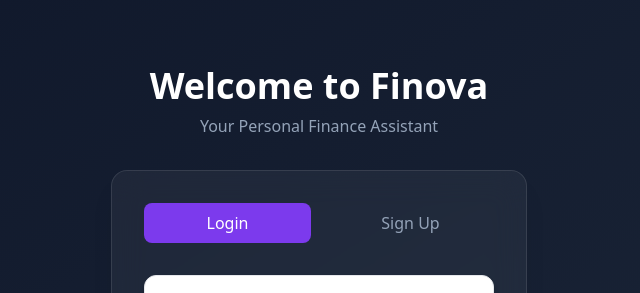
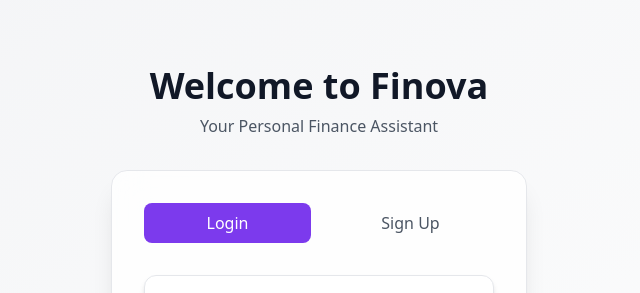
Before and after one commit to CoralBarekett/finova-stock-sage, a React (Vite) app: page /auth in a window 1280 px wide. Shown: the top 293 px of the page, without its empty margins (321-961 px from the left). Built offline with nearby package versions, Linux system fonts and the light colour scheme; no server answers.

Commit message:
feat: Implement dynamic light/dark mode and fix auth navigation
- Implemented dynamic light/dark mode for the authentication screen based on the time of day.
- Fixed the navigation issue after successful login/signup to immediately redirect to the home screen.

```diff
--- a/src/components/auth/LoginForm.tsx
+++ b/src/components/auth/LoginForm.tsx
@@ -1,4 +1,3 @@
-
 import React, { useState } from "react";
 import { Mail, Key, Facebook, Chrome } from "lucide-react";
 import { useNavigate } from "react-router-dom";
@@ -49,10 +48,8 @@ const LoginForm: React.FC = () => {
           title: "Welcome back!",
           description: "You have successfully logged in.",
         });
-        // Force immediate navigation to dashboard
-        setTimeout(() => {
-          navigate('/dashboard', { replace: true });
-        }, 0);
+        // Immediate navigation after successful login
+        navigate('/dashboard', { replace: true });
       } catch (error) {
         console.error("Login error:", error);
         if (error.response?.status === 404) {
--- a/src/components/auth/RegisterForm.tsx
+++ b/src/components/auth/RegisterForm.tsx
@@ -1,4 +1,3 @@
-
 import React, { useState } from "react";
 import { Mail, Key, Facebook, Chrome, User } from "lucide-react";
 import { useNavigate } from "react-router-dom";
@@ -64,10 +63,8 @@ const RegisterForm: React.FC = () => {
           title: "Welcome to Finova!",
           description: "Your account has been created successfully.",
         });
-        // Force immediate navigation to dashboard
-        setTimeout(() => {
-          navigate('/dashboard', { replace: true });
-        }, 0);
+        // Immediate navigation after successful registration
+        navigate('/dashboard', { replace: true });
       } catch (error) {
         console.error("Registration error:", error);
         if (error.response?.status === 409) {
--- a/src/pages/Auth.tsx
+++ b/src/pages/Auth.tsx
@@ -2,12 +2,14 @@
 import React, { useState, useEffect } from 'react';
 import { useNavigate } from 'react-router-dom';
 import { useAuth } from '@/context/AuthContext';
+import { useTheme } from '@/context/ThemeContext';
 import LoginForm from '@/components/auth/LoginForm';
 import RegisterForm from '@/components/auth/RegisterForm';
 
 const Auth = () => {
   const [isLogin, setIsLogin] = useState(true);
   const { user, loading } = useAuth();
+  const { theme } = useTheme();
   const navigate = useNavigate();
 
   useEffect(() => {
@@ -18,30 +20,50 @@ const Auth = () => {
 
   if (loading) {
     return (
-      <div className="min-h-screen flex items-center justify-center bg-gradient-to-br from-slate-900 to-slate-800">
+      <div className={`min-h-screen flex items-center justify-center ${
+        theme === 'dark'
+          ? 'bg-gradient-to-br from-gray-900 to-gray-800'
+          : 'bg-gradient-to-br from-gray-100 to-white'
+      }`}>
         <div className="animate-pulse">
-          <h1 className="text-3xl font-bold text-white">Loading...</h1>
+          <h1 className={`text-3xl font-bold ${theme === 'dark' ? 'text-white' : 'text-gray-900'}`}>
+            Loading...
+          </h1>
         </div>
       </div>
     );
   }
 
   return (
-    <div className="min-h-screen flex flex-col items-center justify-center bg-gradient-to-br from-slate-900 to-slate-800">
+    <div className={`min-h-screen flex flex-col items-center justify-center ${
+      theme === 'dark'
+        ? 'bg-gradient-to-br from-gray-900 to-gray-800'
+        : 'bg-gradient-to-br from-gray-100 to-white'
+    }`}>
       <div className="w-full max-w-md px-4">
         <div className="text-center mb-8">
-          <h1 className="text-4xl font-bold text-white mb-2">Welcome to Finova</h1>
-          <p className="text-slate-400">Your Personal Finance Assistant</p>
+          <h1 className={`text-4xl font-bold mb-2 ${
+            theme === 'dark' ? 'text-white' : 'text-gray-900'
+          }`}>
+            Welcome to Finova
+          </h1>
+          <p className={theme === 'dark' ? 'text-gray-400' : 'text-gray-600'}>
+            Your Personal Finance Assistant
+          </p>
         </div>
 
-        <div className="bg-white/5 backdrop-blur-lg rounded-2xl p-8 shadow-xl border border-white/10">
+        <div className={`${
+          theme === 'dark'
+            ? 'bg-gray-800/50 backdrop-blur-lg border-gray-700'
+            : 'bg-white/80 backdrop-blur-lg border-gray-200'
+        } rounded-2xl p-8 shadow-xl border`}>
           <div className="flex gap-4 mb-8">
             <button
               onClick={() => setIsLogin(true)}
               className={`flex-1 py-2 px-4 rounded-lg font-medium transition-colors ${
                 isLogin
                   ? 'bg-primary text-white'
-                  : 'text-slate-400 hover:text-white'
+                  : `${theme === 'dark' ? 'text-gray-400' : 'text-gray-600'} hover:text-white`
               }`}
             >
               Login
@@ -51,7 +73,7 @@ const Auth = () => {
               className={`flex-1 py-2 px-4 rounded-lg font-medium transition-colors ${
                 !isLogin
                   ? 'bg-primary text-white'
-                  : 'text-slate-400 hover:text-white'
+                  : `${theme === 'dark' ? 'text-gray-400' : 'text-gray-600'} hover:text-white`
               }`}
             >
               Sign Up
```
